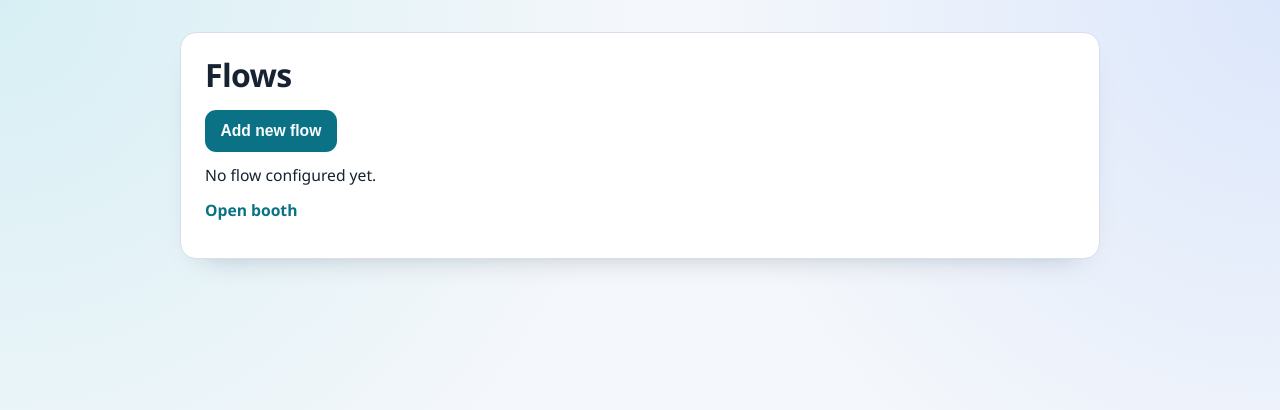
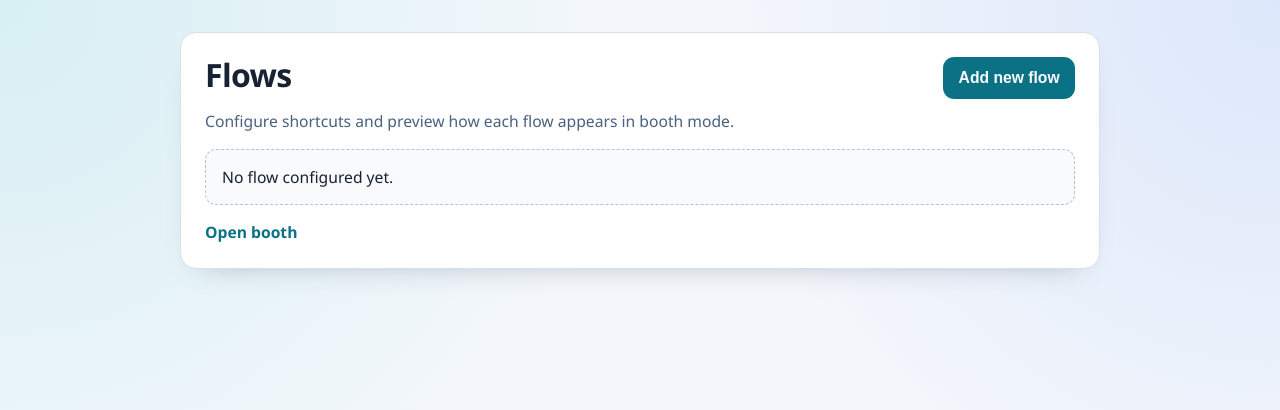
Before and after one commit to simonjamain/openphotobooth, a Vue app: page /#/flows in a window 1280 px wide. Shown: the top 410 px of the page. Built offline with nearby package versions, Linux system fonts and the light colour scheme.

Commit message:
style rework

```diff
--- a/src/views/flowsView.vue
+++ b/src/views/flowsView.vue
@@ -20,6 +20,33 @@ function editFlow(flowIndex: number) {
 
 function addFlow() {
     void router.push({ name: 'flow-config' });
+}
+
+function flowHasInput(flowIndex: number) {
+    const flowConfiguration = boothApp.value.flowConfigurations[flowIndex]
+    return flowConfiguration?.input !== undefined && flowConfiguration.input !== null
+}
+
+function shortcutLabel(flowIndex: number) {
+    if (!flowHasInput(flowIndex)) {
+        return 'Not bound'
+    }
+
+    const flowConfiguration = boothApp.value.flowConfigurations[flowIndex]
+
+    if (flowConfiguration === undefined || flowConfiguration.input === undefined || flowConfiguration.input === null) {
+        return 'Not bound'
+    }
+
+    return describeInput(flowConfiguration.input)
+}
+
+function bindButtonLabel(flowIndex: number) {
+    if (bindingFlowIndex.value === flowIndex) {
+        return 'Press a key or button…'
+    }
+
+    return flowHasInput(flowIndex) ? 'Rebind input' : 'Bind input'
 }
 
 function clearFlowInput(flowIndex: number) {
@@ -75,40 +102,149 @@ function removeFlow(flowIndex: number) {
 </script>
 
 <template>
+    <div class="flows-admin-view">
+        <header class="flows-admin-view__header">
             <div>
                 <h1>Flows</h1>
+                <p class="flows-admin-view__subtitle">
+                    Configure shortcuts and preview how each flow appears in booth mode.
+                </p>
+            </div>
+            <button type="button" @click="addFlow">Add new flow</button>
+        </header>
 
-        <button type="button" @click="addFlow">Add new flow</button>
+        <p v-if="boothApp.flowConfigurations.length === 0" class="flows-admin-view__empty-state">
+            No flow configured yet.
+        </p>
 
-        <p v-if="boothApp.flowConfigurations.length === 0">No flow configured yet.</p>
-
-        <div v-for="(flow, flowIndex) in boothApp.flowConfigurations" :key="flowIndex">
+        <section v-else class="flows-grid">
+            <article v-for="(flow, flowIndex) in boothApp.flowConfigurations" :key="flowIndex" class="flow-card">
+                <div class="flow-preview" :class="{ 'is-binding': bindingFlowIndex === flowIndex }">
                     <h2>{{ flow.name }}</h2>
-            <p>Shortcut: {{ flow.input ? describeInput(flow.input) : 'Not bound' }}</p>
+                </div>
+                <section class="flow-input-group">
+                    <p class="flow-input-group__title">Input</p>
+                    <p class="flow-input-group__value">{{ shortcutLabel(flowIndex) }}</p>
                     <div class="flow-actions">
                         <button type="button" @click="bindFlowInput(flowIndex)">
-                    {{ bindingFlowIndex === flowIndex ? 'Press a key or button…' : (flow.input ? 'Rebind input' : 'Bind input') }}
+                            {{ bindButtonLabel(flowIndex) }}
                         </button>
                         <button
-                    v-if="flow.input !== undefined && flow.input !== null"
+                            v-if="flowHasInput(flowIndex)"
                             type="button"
                             class="clear-input-button"
                             @click="clearFlowInput(flowIndex)"
                         >
-                    Clear
+                            Clear input
                         </button>
+                    </div>
+                </section>
+
+                <div class="flow-actions">
                     <button type="button" @click="editFlow(flowIndex)">Edit flow</button>
-                <button type="button" class="remove-flow-button" @click="removeFlow(flowIndex)">🗑</button>
+                    <button type="button" class="remove-flow-button" @click="removeFlow(flowIndex)">Remove</button>
                 </div>
-        </div>
+            </article>
+        </section>
 
-        <p>
+        <p class="flows-admin-view__footer-link">
             <RouterLink to="/booth">Open booth</RouterLink>
         </p>
     </div>
 </template>
 
 <style scoped>
+.flows-admin-view {
+    display: grid;
+    gap: var(--space-4);
+}
+
+.flows-admin-view__header {
+    display: flex;
+    align-items: start;
+    justify-content: space-between;
+    gap: var(--space-4);
+}
+
+.flows-admin-view__subtitle {
+    margin: 0;
+    color: var(--color-text-soft);
+}
+
+.flows-admin-view__empty-state {
+    margin: 0;
+    padding: var(--space-4);
+    border: 1px dashed var(--color-border-strong);
+    border-radius: var(--radius-md);
+    background: var(--color-surface-muted);
+}
+
+.flows-grid {
+    display: grid;
+    gap: var(--space-4);
+}
+
+.flow-card {
+    margin-top: 0;
+    display: grid;
+    gap: var(--space-3);
+    padding: var(--space-3);
+    border: 1px solid var(--color-border);
+    border-radius: var(--radius-md);
+    background: color-mix(in srgb, var(--color-surface) 92%, var(--color-page-background));
+}
+
+.flow-input-group {
+    padding: var(--space-2) var(--space-3) var(--space-3);
+    border: 1px solid var(--color-border);
+    border-radius: var(--radius-md);
+    background: var(--color-surface);
+}
+
+.flow-preview {
+    display: grid;
+    place-items: center;
+    text-align: center;
+    min-height: 8rem;
+    border: 1px solid var(--color-border);
+    border-radius: var(--radius-md);
+    background: linear-gradient(
+        160deg,
+        color-mix(in srgb, var(--color-surface-muted) 70%, white) 0%,
+        color-mix(in srgb, var(--color-surface-muted) 85%, var(--color-page-background)) 100%
+    );
+}
+
+.flow-preview.is-binding {
+    border-color: var(--color-primary);
+    box-shadow: 0 0 0 2px color-mix(in srgb, var(--color-primary) 22%, white);
+}
+
+.flow-input-group__title {
+    margin: 0;
+    font-size: 0.78rem;
+    letter-spacing: 0.06em;
+    text-transform: uppercase;
+    color: var(--color-text-soft);
+    font-weight: 700;
+}
+
+.flow-preview h2 {
+    margin: 0;
+    font-size: clamp(1.2rem, 3.6vw, 1.8rem);
+    max-width: 18ch;
+}
+
+.flow-input-group__value {
+    margin: var(--space-2) 0 var(--space-3);
+    display: inline-block;
+    padding: 0.35rem 0.7rem;
+    border-radius: 999px;
+    border: 1px solid var(--color-border-strong);
+    background: var(--color-surface);
+    color: var(--color-text-soft);
+}
+
 .flow-actions {
     display: flex;
     flex-wrap: wrap;
@@ -118,6 +254,8 @@ function removeFlow(flowIndex: number) {
 
 .clear-input-button {
     background: var(--color-surface-muted);
+    color: var(--color-text);
+    border-color: var(--color-border-strong);
 }
 
 .remove-flow-button {
@@ -125,4 +263,18 @@ function removeFlow(flowIndex: number) {
     color: var(--color-danger-foreground);
     border-color: var(--color-danger);
 }
+
+.flows-admin-view__footer-link {
+    margin: 0;
+}
+
+@media (max-width: 640px) {
+    .flows-admin-view__header {
+        flex-direction: column;
+    }
+
+    .flow-preview {
+        min-height: 7rem;
+    }
+}
 </style>
```
Also changed, not shown: 2 other files (tests, documents, lock files or other folders). Lines whose indentation alone changed are shown as unchanged.
